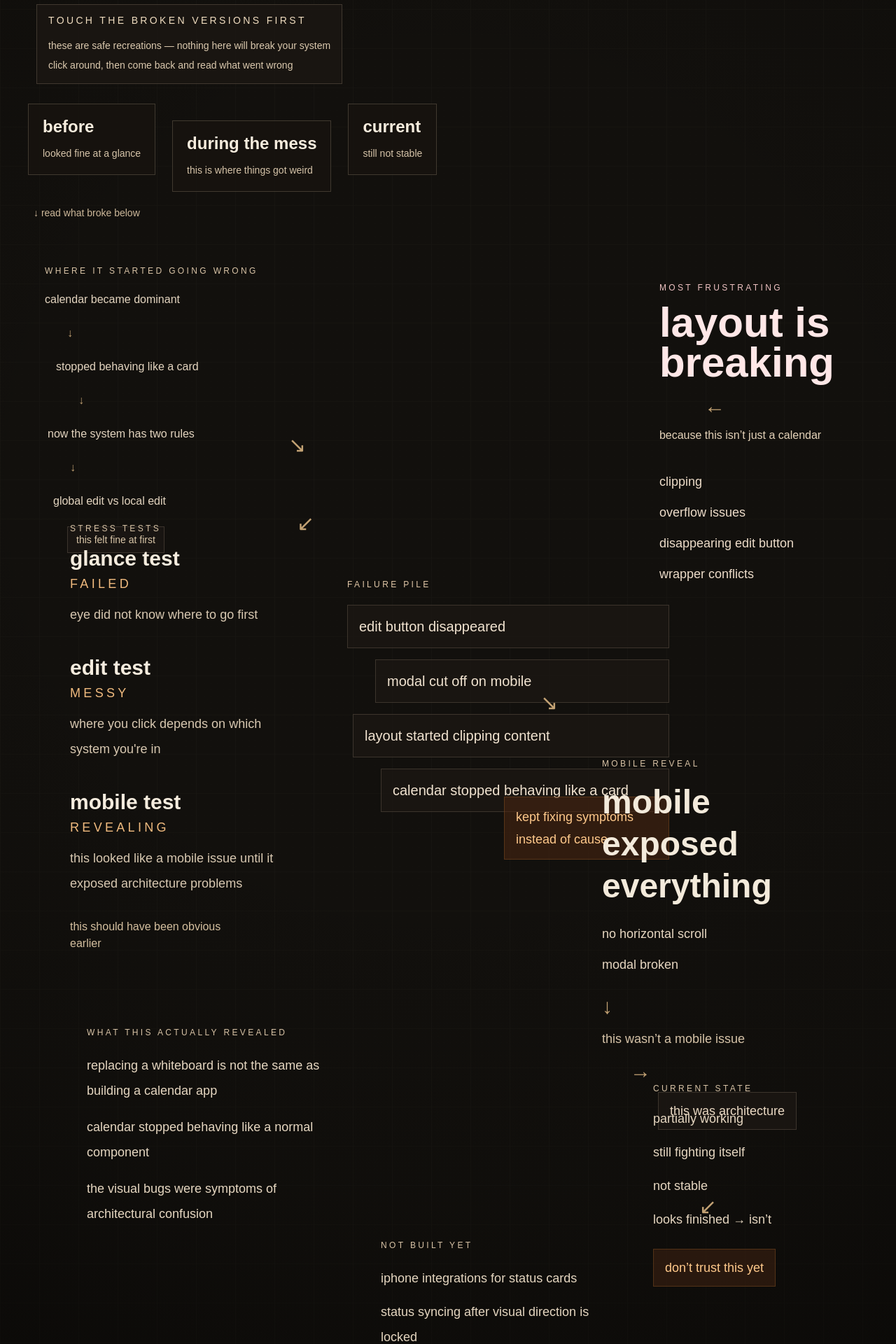
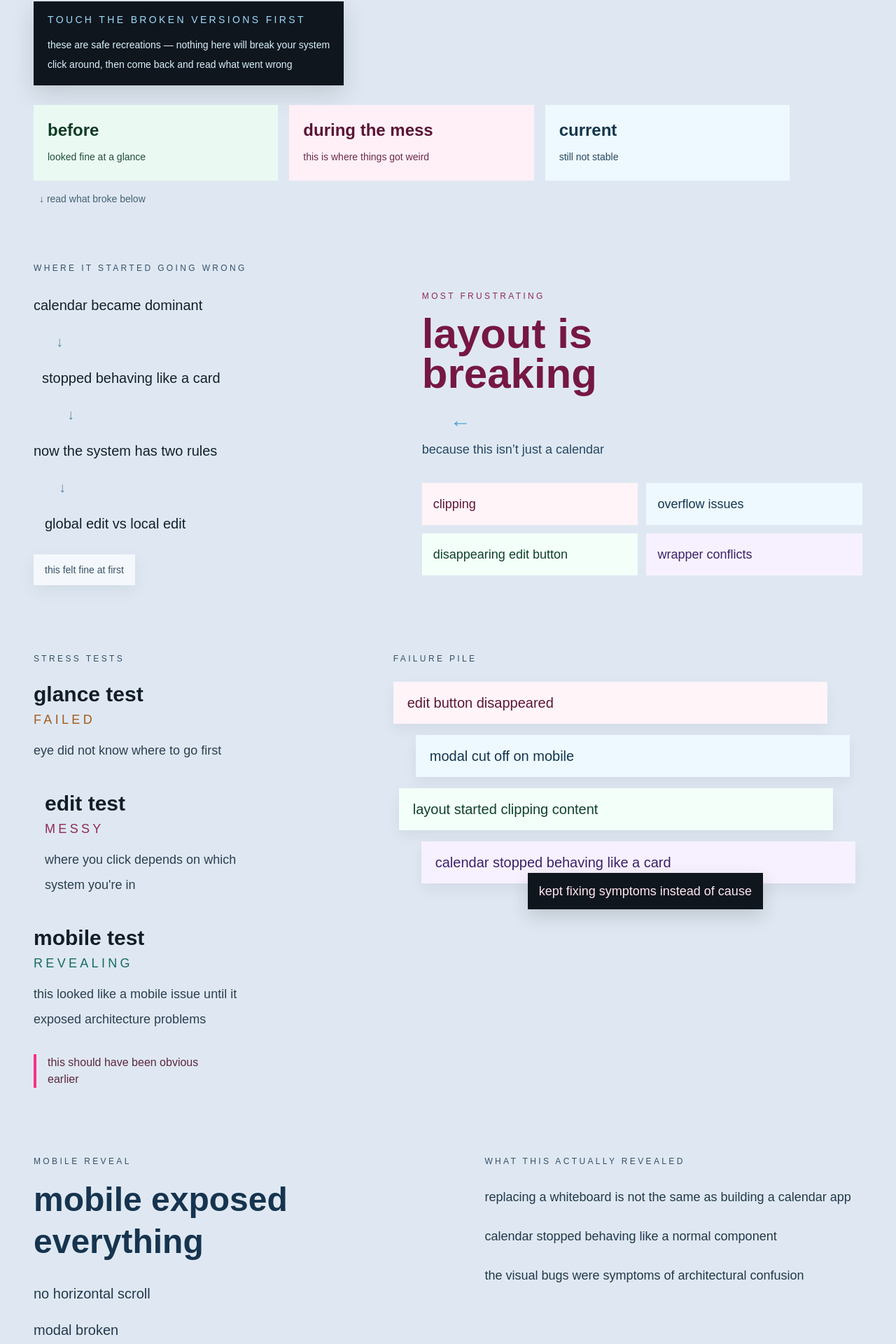
Before and after one commit to SoNerdyitHurts/so-nerdy, a Next.js app: page /projects/calendar in a window 1280 px wide. Shown: the part 662-2582 px from the top of the page at 70% size. Built offline with nearby package versions, Linux system fonts and the light colour scheme.

Commit message:
updaetd from jounral layout to systems layout

```diff
--- a/src/app/projects/calendar/page.tsx
+++ b/src/app/projects/calendar/page.tsx
@@ -22,6 +22,13 @@ const pokeVersions = [
   },
 ];
 
+const failurePile = [
+  "edit button disappeared",
+  "modal cut off on mobile",
+  "layout started clipping content",
+  "calendar stopped behaving like a card",
+];
+
 const stressTests = [
   {
     name: "glance test",
@@ -40,13 +47,6 @@ const stressTests = [
   },
 ];
 
-const failurePile = [
-  "edit button disappeared",
-  "modal cut off on mobile",
-  "layout started clipping content",
-  "calendar stopped behaving like a card",
-];
-
 const currentState = [
   "partially working",
   "still fighting itself",
@@ -61,302 +61,323 @@ const futureThreads = [
 
 export default function CalendarProjectPage() {
   return (
-    <main className="relative min-h-screen overflow-hidden bg-[#12100d] text-[#f3eadb]">
-      <div className="pointer-events-none absolute inset-0 opacity-[0.03]">
-        <div
-          className="h-full w-full"
-          style={{
-            backgroundImage: `
-              linear-gradient(to right, rgba(255,244,220,0.65) 1px, transparent 1px),
-              linear-gradient(to bottom, rgba(255,244,220,0.50) 1px, transparent 1px)
-            `,
-            backgroundSize: "56px 56px",
-          }}
-        />
-      </div>
+    <main className="relative min-h-screen overflow-hidden bg-[#dfe8f2] text-[#10161d]">
+      {/* bright energized surface */}
+      <div className="pointer-events-none absolute inset-0 -z-10 overflow-hidden">
+        <div className="absolute inset-0 bg-[#dfe8f2]" />
 
         <div
-        className="pointer-events-none absolute inset-0 opacity-[0.10]"
+          className="absolute inset-0 opacity-100"
           style={{
             background: `
-            radial-gradient(circle at 14% 12%, rgba(255,195,120,0.10), transparent 0 22%),
-            radial-gradient(circle at 78% 18%, rgba(255,120,120,0.08), transparent 0 18%),
-            radial-gradient(circle at 30% 70%, rgba(255,245,220,0.06), transparent 0 20%)
+              radial-gradient(circle at 14% 12%, rgba(0,229,255,0.12), transparent 0 24%),
+              radial-gradient(circle at 84% 10%, rgba(255,46,136,0.10), transparent 0 20%),
+              radial-gradient(circle at 18% 72%, rgba(116,255,179,0.10), transparent 0 20%),
+              radial-gradient(circle at 72% 64%, rgba(130,97,255,0.08), transparent 0 18%)
             `,
           }}
         />
 
         <div
-        className="pointer-events-none absolute inset-0 opacity-[0.06]"
+          className="absolute inset-0 opacity-[0.05]"
           style={{
-          backgroundImage: `
-            radial-gradient(rgba(255,255,255,0.85) 0.7px, transparent 0.9px),
-            radial-gradient(rgba(255,255,255,0.25) 0.5px, transparent 0.7px)
-          `,
-          backgroundSize: "9px 9px, 15px 15px",
-          backgroundPosition: "0 0, 4px 5px",
-          mixBlendMode: "soft-light",
+            backgroundImage:
+              "linear-gradient(to bottom, rgba(15,23,42,0.9) 1px, transparent 1px)",
+            backgroundSize: "100% 26px",
           }}
         />
 
         <div
-        className="pointer-events-none absolute inset-0"
+          className="absolute inset-0 opacity-[0.035]"
           style={{
-          background:
-            "radial-gradient(circle at center, transparent 40%, rgba(8,7,5,0.22) 72%, rgba(5,4,3,0.52) 100%)",
+            backgroundImage:
+              "linear-gradient(to right, rgba(15,23,42,0.85) 1px, transparent 1px)",
+            backgroundSize: "84px 100%",
           }}
         />
 
-      <div className="relative mx-auto max-w-[1500px] px-5 pb-24 pt-10 md:px-10">
-        <div className="mb-8 inline-block border border-[#a0612a]/60 bg-[#4b2712]/35 px-4 py-2 text-[11px] uppercase tracking-[0.22em] text-[#ffbd7b]">
+        <div
+          className="absolute inset-0 opacity-[0.08]"
+          style={{
+            background:
+              "linear-gradient(180deg, rgba(255,255,255,0.25) 0%, rgba(255,255,255,0.03) 24%, rgba(0,0,0,0.02) 58%, rgba(255,255,255,0.08) 100%)",
+          }}
+        />
+      </div>
+
+      <div className="mx-auto max-w-[1280px] px-5 pb-24 pt-10 md:px-8 lg:px-12">
+        <div className="inline-block border border-[#ff2e88]/25 bg-[#fff2f8]/70 px-4 py-2 text-[11px] uppercase tracking-[0.24em] text-[#ad245f]">
           ⚠ live environment — changes happening without warning
         </div>
 
-        <div className="absolute right-8 top-10 text-[11px] uppercase tracking-[0.26em] text-[#dcc9ad]">
+        <div className="mt-14 max-w-[760px]">
+          <div className="text-[12px] uppercase tracking-[0.3em] text-[#35506a]">
             calendar project
           </div>
 
-        <section className="relative max-w-[760px] pt-10">
-          <div className="text-[12px] uppercase tracking-[0.30em] text-[#d8c3a6]">
-            main issue
-          </div>
-
-          <h1 className="mt-4 max-w-[620px] text-5xl font-semibold leading-[0.95] md:text-7xl">
+          <h1 className="mt-4 text-5xl font-semibold leading-[0.95] md:text-7xl">
             This is not a
             <br />
             calendar app
           </h1>
 
-          <div className="ml-7 mt-4 text-xl text-[#e4d2b9] md:text-2xl">
+          <div className="mt-4 ml-6 text-xl text-[#1f3347] md:text-2xl">
             it is replacing a whiteboard
           </div>
 
-          <p className="mt-7 max-w-[700px] text-lg leading-10 text-[#d9c8b1]">
-            That assumption is where most of the weirdness starts. The moment
-            the calendar stopped being just a component, everything around it
-            had to answer for it.
+          <p className="mt-8 max-w-[720px] text-lg leading-10 text-[#26384a]">
+            That assumption is where most of the weirdness starts. The moment the
+            calendar stopped being just a component, everything around it had to
+            answer for it.
           </p>
 
-          <div className="mt-6 ml-[24rem] max-w-[260px] text-base leading-8 text-[#e2cfb1] md:ml-[29rem]">
+          <div className="mt-6 ml-10 max-w-[340px] border-l-4 border-[#00e5ff] pl-4 text-base leading-8 text-[#22425a]">
             now there are two systems pretending to be one
           </div>
-        </section>
+        </div>
 
-        <section className="relative mt-12 max-w-[1120px]">
-          <div className="ml-3 inline-block border border-[#d9c3a3]/20 bg-[#1b1713]/82 px-4 py-3">
-            <div className="text-sm uppercase tracking-[0.24em] text-[#f0ddc0]">
+        {/* primary action block */}
+        <section className="mt-14 max-w-[1080px]">
+          <div className="inline-block bg-[#10161d] px-5 py-4 text-[#f6fbff] shadow-[0_12px_32px_rgba(16,22,29,0.14)]">
+            <div className="text-sm uppercase tracking-[0.24em] text-[#9cdcff]">
               touch the broken versions first
             </div>
-            <div className="mt-3 text-sm leading-7 text-[#dbc9ae]">
+            <div className="mt-3 text-sm leading-7 text-[#d9f3ff]">
               these are safe recreations — nothing here will break your system
               <br />
               click around, then come back and read what went wrong
             </div>
           </div>
 
-          <div className="mt-7 flex flex-col gap-4 md:flex-row md:items-start md:gap-6">
+          <div className="mt-7 grid gap-4 md:grid-cols-3">
             {pokeVersions.map((item, index) => (
               <Link
                 key={item.href}
                 href={item.href}
-                className={`group block border border-[#d7c3a5]/22 bg-[#17130f]/85 px-5 py-4 transition hover:border-[#f0c48d]/45 hover:bg-[#1e1812] ${
-                  index === 1
-                    ? "md:mt-6 md:max-w-[340px]"
-                    : "md:max-w-[280px]"
+                className={`group block px-5 py-5 transition ${
+                  index === 0
+                    ? "bg-[#eafaf3] text-[#0d3b23] hover:bg-[#ddf7ea]"
+                    : index === 1
+                      ? "bg-[#fff0f7] text-[#5a1435] hover:bg-[#ffe6f2]"
+                      : "bg-[#eef8ff] text-[#10364c] hover:bg-[#e2f3ff]"
                 }`}
               >
-                <div className="text-2xl font-semibold text-[#f7edde] group-hover:text-white">
-                  {item.title}
-                </div>
-                <div className="mt-2 text-sm leading-7 text-[#d6c4a9]">
-                  {item.note}
-                </div>
+                <div className="text-2xl font-semibold">{item.title}</div>
+                <div className="mt-2 text-sm leading-7 opacity-90">{item.note}</div>
               </Link>
             ))}
           </div>
 
-          <div className="mt-5 ml-2 text-sm text-[#cdb89a]">
+          <div className="mt-4 ml-2 text-sm text-[#456178]">
             ↓ read what broke below
           </div>
         </section>
 
-        <section className="relative mt-16 min-h-[1500px]">
-          <div className="absolute left-[2%] top-0 max-w-[320px]">
-            <div className="text-[12px] uppercase tracking-[0.28em] text-[#d8c3a6]">
+        {/* story flow */}
+        <section className="mt-20 space-y-24">
+          {/* where it started going wrong */}
+          <div className="grid gap-10 lg:grid-cols-[0.9fr_1.1fr]">
+            <div>
+              <div className="text-[12px] uppercase tracking-[0.28em] text-[#35506a]">
                 where it started going wrong
               </div>
 
-            <div className="mt-4 space-y-4 text-base leading-8 text-[#e3d4bf]">
+              <div className="mt-6 space-y-3 text-xl leading-10 text-[#12202d]">
                 <div>calendar became dominant</div>
-              <div className="ml-8 text-[#c3a274]">↓</div>
-              <div className="ml-4">stopped behaving like a card</div>
-              <div className="ml-12 text-[#c3a274]">↓</div>
-              <div className="ml-1">now the system has two rules</div>
-              <div className="ml-9 text-[#c3a274]">↓</div>
-              <div className="ml-3">global edit vs local edit</div>
+                <div className="ml-8 text-[#5f86a8]">↓</div>
+                <div className="ml-3">stopped behaving like a card</div>
+                <div className="ml-12 text-[#5f86a8]">↓</div>
+                <div>now the system has two rules</div>
+                <div className="ml-9 text-[#5f86a8]">↓</div>
+                <div className="ml-4">global edit vs local edit</div>
               </div>
 
-            <div className="mt-5 ml-8 inline-block border border-[#d7c3a5]/18 bg-[#1b1713]/80 px-3 py-2 text-sm text-[#dac7a9]">
+              <div className="mt-6 inline-block bg-[#f4f8fc] px-4 py-3 text-sm text-[#385168] shadow-[0_8px_22px_rgba(34,66,90,0.08)]">
                 this felt fine at first
               </div>
             </div>
 
-          <div className="absolute right-[4%] top-6 max-w-[380px]">
-            <div className="text-[12px] uppercase tracking-[0.28em] text-[#efc3c3]">
+            <div className="lg:pt-10">
+              <div className="text-[12px] uppercase tracking-[0.28em] text-[#8e2a57]">
                 most frustrating
               </div>
 
-            <h2 className="mt-3 max-w-[360px] text-4xl font-semibold leading-[0.95] text-[#ffe7e7] md:text-6xl">
+              <h2 className="mt-4 text-4xl font-semibold leading-[0.95] text-[#761743] md:text-6xl">
                 layout is
                 <br />
                 breaking
               </h2>
 
-            <div className="mt-4 ml-16 text-3xl text-[#c3a274]">←</div>
+              <div className="mt-5 ml-10 text-3xl text-[#4aa3cf]">←</div>
 
-            <div className="mt-2 max-w-[260px] text-base leading-8 text-[#e5d3b9]">
+              <div className="mt-2 max-w-[320px] text-lg leading-8 text-[#264764]">
                 because this isn’t just a calendar
               </div>
 
-            <div className="mt-8 space-y-2 text-lg leading-9 text-[#eddcc9]">
-              <div>clipping</div>
-              <div>overflow issues</div>
-              <div>disappearing edit button</div>
-              <div>wrapper conflicts</div>
+              <div className="mt-8 grid gap-3 sm:grid-cols-2">
+                <div className="bg-[#fff4f8] px-4 py-4 text-lg text-[#5e1637]">
+                  clipping
+                </div>
+                <div className="bg-[#eef8ff] px-4 py-4 text-lg text-[#12364e]">
+                  overflow issues
+                </div>
+                <div className="bg-[#f3fff9] px-4 py-4 text-lg text-[#10402a]">
+                  disappearing edit button
+                </div>
+                <div className="bg-[#f7f1ff] px-4 py-4 text-lg text-[#3b2267]">
+                  wrapper conflicts
+                </div>
+              </div>
             </div>
           </div>
 
-          <div className="absolute left-[5%] top-[23rem] max-w-[340px]">
-            <div className="text-[12px] uppercase tracking-[0.28em] text-[#d8c3a6]">
+          {/* stress tests + failure pile */}
+          <div className="grid gap-12 lg:grid-cols-[0.82fr_1.18fr]">
+            <div>
+              <div className="text-[12px] uppercase tracking-[0.28em] text-[#35506a]">
                 stress tests
               </div>
 
-            <div className="mt-4 space-y-10">
-              {stressTests.map((test) => (
-                <div key={test.name}>
-                  <div className="text-3xl font-semibold text-[#f5ecde]">
+              <div className="mt-6 space-y-10">
+                {stressTests.map((test, index) => (
+                  <div key={test.name} className={index === 1 ? "ml-4" : ""}>
+                    <div className="text-3xl font-semibold text-[#121d29]">
                       {test.name}
                     </div>
-                  <div className="mt-1 text-lg uppercase tracking-[0.24em] text-[#f1bb7f]">
+                    <div
+                      className={`mt-1 text-lg uppercase tracking-[0.24em] ${
+                        index === 0
+                          ? "text-[#a25b1d]"
+                          : index === 1
+                            ? "text-[#8e2a57]"
+                            : "text-[#156b63]"
+                      }`}
+                    >
                       {test.result}
                     </div>
-                  <div className="mt-3 max-w-[300px] text-lg leading-9 text-[#d8c8b1]">
+                    <div className="mt-3 max-w-[320px] text-lg leading-9 text-[#2c3f52]">
                       {test.note}
                     </div>
                   </div>
                 ))}
               </div>
 
-            <div className="mt-8 max-w-[240px] text-base text-[#d4bf9f]">
+              <div className="mt-8 max-w-[260px] border-l-4 border-[#ff2e88] pl-4 text-base text-[#5d2840]">
                 this should have been obvious earlier
               </div>
             </div>
 
-          <div className="absolute left-[38%] top-[28rem] max-w-[460px]">
-            <div className="text-[12px] uppercase tracking-[0.28em] text-[#e2c8a8]">
+            <div>
+              <div className="text-[12px] uppercase tracking-[0.28em] text-[#35506a]">
                 failure pile
               </div>
 
-            <div className="mt-5 space-y-4">
+              <div className="mt-6 space-y-4">
                 {failurePile.map((item, idx) => (
                   <div
                     key={item}
-                  className={`border border-[#d7c3a5]/18 bg-[#1b1713]/82 px-4 py-4 text-xl text-[#f1e3d0] ${
-                    idx === 1 ? "ml-10" : ""
-                  } ${idx === 2 ? "ml-2" : ""} ${idx === 3 ? "ml-12" : ""}`}
+                    className={`max-w-[620px] px-5 py-4 text-xl shadow-[0_8px_20px_rgba(16,22,29,0.06)] ${
+                      idx === 0
+                        ? "bg-[#fff4f8] text-[#5a1735]"
+                        : idx === 1
+                          ? "ml-8 bg-[#eef8ff] text-[#12364e]"
+                          : idx === 2
+                            ? "ml-2 bg-[#f3fff9] text-[#10402a]"
+                            : "ml-10 bg-[#f7f1ff] text-[#3b2267]"
+                    }`}
                   >
                     {item}
                   </div>
                 ))}
               </div>
 
-            <div className="mt-[-1.4rem] ml-[14rem] inline-block border border-[#a0612a]/35 bg-[#4b2712]/55 px-4 py-3 text-lg leading-8 text-[#ffc98b]">
+              <div className="mt-[-1rem] ml-[12rem] inline-block bg-[#10161d] px-4 py-3 text-lg text-[#ffe6f2] shadow-[0_10px_26px_rgba(16,22,29,0.16)]">
                 kept fixing symptoms instead of cause
               </div>
             </div>
+          </div>
 
-          <div className="absolute right-[5%] top-[44rem] max-w-[360px]">
-            <div className="text-[12px] uppercase tracking-[0.28em] text-[#d8c3a6]">
+          {/* mobile reveal + lesson */}
+          <div className="grid gap-12 lg:grid-cols-[1.05fr_0.95fr]">
+            <div>
+              <div className="text-[12px] uppercase tracking-[0.28em] text-[#35506a]">
                 mobile reveal
               </div>
 
-            <h3 className="mt-4 max-w-[320px] text-4xl font-semibold leading-tight md:text-5xl">
+              <h3 className="mt-4 max-w-[460px] text-4xl font-semibold leading-tight text-[#16344f] md:text-5xl">
                 mobile exposed everything
               </h3>
 
-            <div className="mt-5 space-y-2 text-lg leading-9 text-[#e7d7c1]">
+              <div className="mt-6 space-y-3 text-xl leading-10 text-[#23384c]">
                 <div>no horizontal scroll</div>
                 <div>modal broken</div>
               </div>
 
-            <div className="mt-6 text-3xl text-[#c3a274]">↓</div>
+              <div className="mt-6 text-3xl text-[#4aa3cf]">↓</div>
 
-            <div className="mt-3 max-w-[240px] text-lg leading-8 text-[#d6c3a8]">
+              <div className="mt-3 max-w-[280px] text-lg leading-8 text-[#2d4860]">
                 this wasn’t a mobile issue
               </div>
 
-            <div className="mt-3 ml-10 text-3xl text-[#c3a274]">→</div>
+              <div className="mt-3 ml-10 text-3xl text-[#4aa3cf]">→</div>
 
-            <div className="mt-3 ml-20 inline-block border border-[#d7c3a5]/18 bg-[#1b1713]/82 px-4 py-3 text-lg text-[#ead9c3]">
+              <div className="mt-3 ml-20 inline-block bg-[#10161d] px-4 py-3 text-lg text-[#f4fbff] shadow-[0_10px_24px_rgba(16,22,29,0.14)]">
                 this was architecture
               </div>
             </div>
 
-          <div className="absolute left-[7%] top-[68rem] max-w-[340px]">
-            <div className="text-[12px] uppercase tracking-[0.28em] text-[#d8c3a6]">
+            <div>
+              <div className="text-[12px] uppercase tracking-[0.28em] text-[#35506a]">
                 what this actually revealed
               </div>
 
-            <div className="mt-5 space-y-4 text-lg leading-9 text-[#e6d7c1]">
-              <div>replacing a whiteboard is not the same as building a calendar app</div>
-              <div>calendar stopped behaving like a normal component</div>
-              <div>the visual bugs were symptoms of architectural confusion</div>
+              <div className="mt-6 space-y-5 text-lg leading-9 text-[#22384a]">
+                <div>
+                  replacing a whiteboard is not the same as building a calendar app
+                </div>
+                <div>
+                  calendar stopped behaving like a normal component
+                </div>
+                <div>
+                  the visual bugs were symptoms of architectural confusion
+                </div>
+              </div>
             </div>
           </div>
 
-          <div className="absolute right-[11%] top-[73rem] max-w-[320px]">
-            <div className="text-[12px] uppercase tracking-[0.28em] text-[#d8c3a6]">
+          {/* current state + future */}
+          <div className="grid gap-12 lg:grid-cols-[0.95fr_1.05fr]">
+            <div>
+              <div className="text-[12px] uppercase tracking-[0.28em] text-[#35506a]">
                 current state
               </div>
 
-            <div className="mt-4 space-y-3 text-lg leading-9 text-[#e6d7c1]">
+              <div className="mt-6 space-y-3 text-xl leading-10 text-[#1d2d3d]">
                 {currentState.map((item) => (
                   <div key={item}>{item}</div>
                 ))}
               </div>
 
-            <div className="mt-6 inline-block border border-[#a0612a]/35 bg-[#4b2712]/45 px-4 py-3 text-lg text-[#ffc98b]">
+              <div className="mt-7 inline-block bg-[#fff0f7] px-4 py-3 text-lg text-[#7a1b46] shadow-[0_8px_22px_rgba(122,27,70,0.08)]">
                 don’t trust this yet
               </div>
             </div>
 
-          <div className="absolute left-[42%] top-[87rem] max-w-[330px]">
-            <div className="text-[12px] uppercase tracking-[0.28em] text-[#d8c3a6]">
+            <div className="lg:pl-10">
+              <div className="text-[12px] uppercase tracking-[0.28em] text-[#35506a]">
                 not built yet
               </div>
 
-            <div className="mt-5 space-y-3 text-lg leading-9 text-[#e5d6c0]">
+              <div className="mt-6 space-y-3 text-xl leading-10 text-[#22384a]">
                 {futureThreads.map((item) => (
                   <div key={item}>{item}</div>
                 ))}
               </div>
 
-            <div className="mt-5 max-w-[230px] text-base leading-8 text-[#d6c3a8]">
+              <div className="mt-6 max-w-[260px] border-l-4 border-[#00e5ff] pl-4 text-base leading-8 text-[#285676]">
                 this adds another system layer
               </div>
             </div>
-
-          <div className="absolute left-[31%] top-[15rem] text-3xl text-[#c3a274]">
-            ↘
-          </div>
-          <div className="absolute left-[32%] top-[22rem] text-3xl text-[#c3a274]">
-            ↙
-          </div>
-          <div className="absolute left-[61%] top-[38rem] text-3xl text-[#c3a274]">
-            ↘
-          </div>
-          <div className="absolute right-[18%] top-[83rem] text-3xl text-[#c3a274]">
-            ↙
           </div>
         </section>
       </div>
```
Lines whose indentation alone changed are shown as unchanged.
